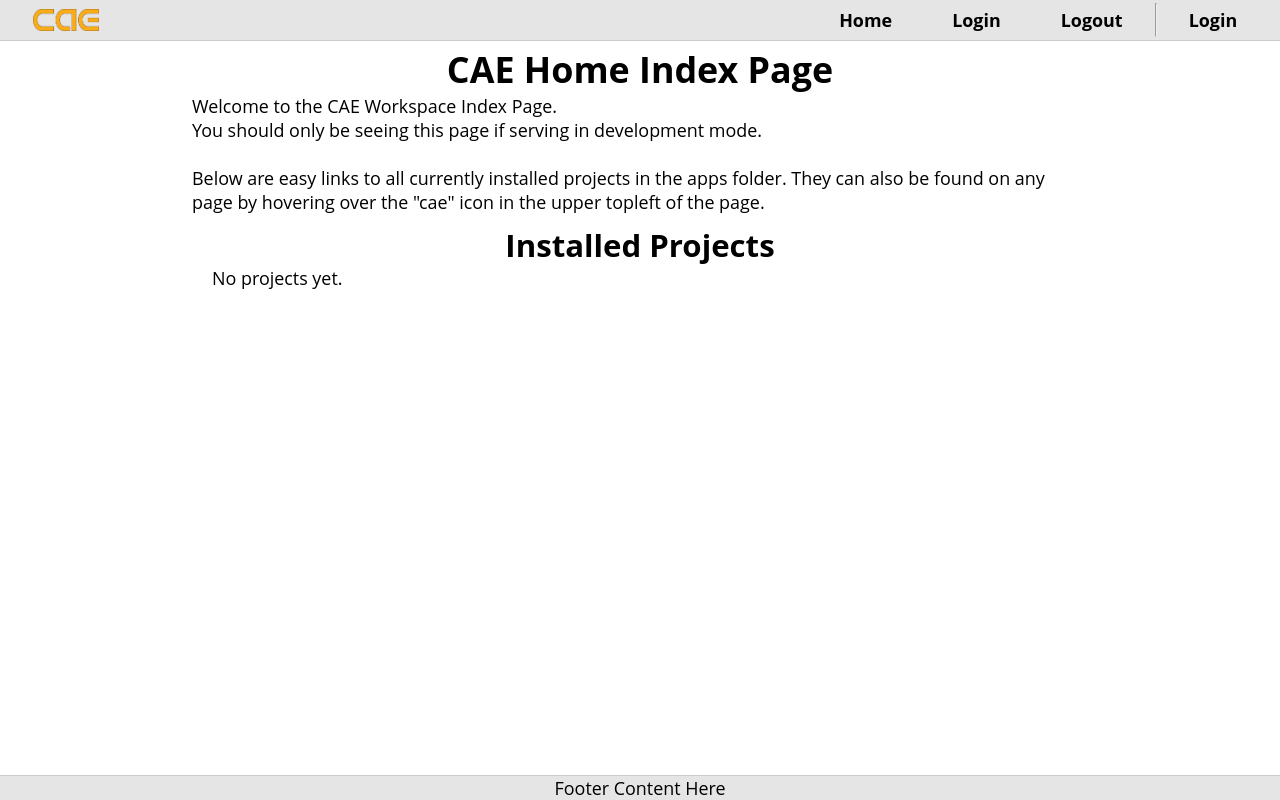
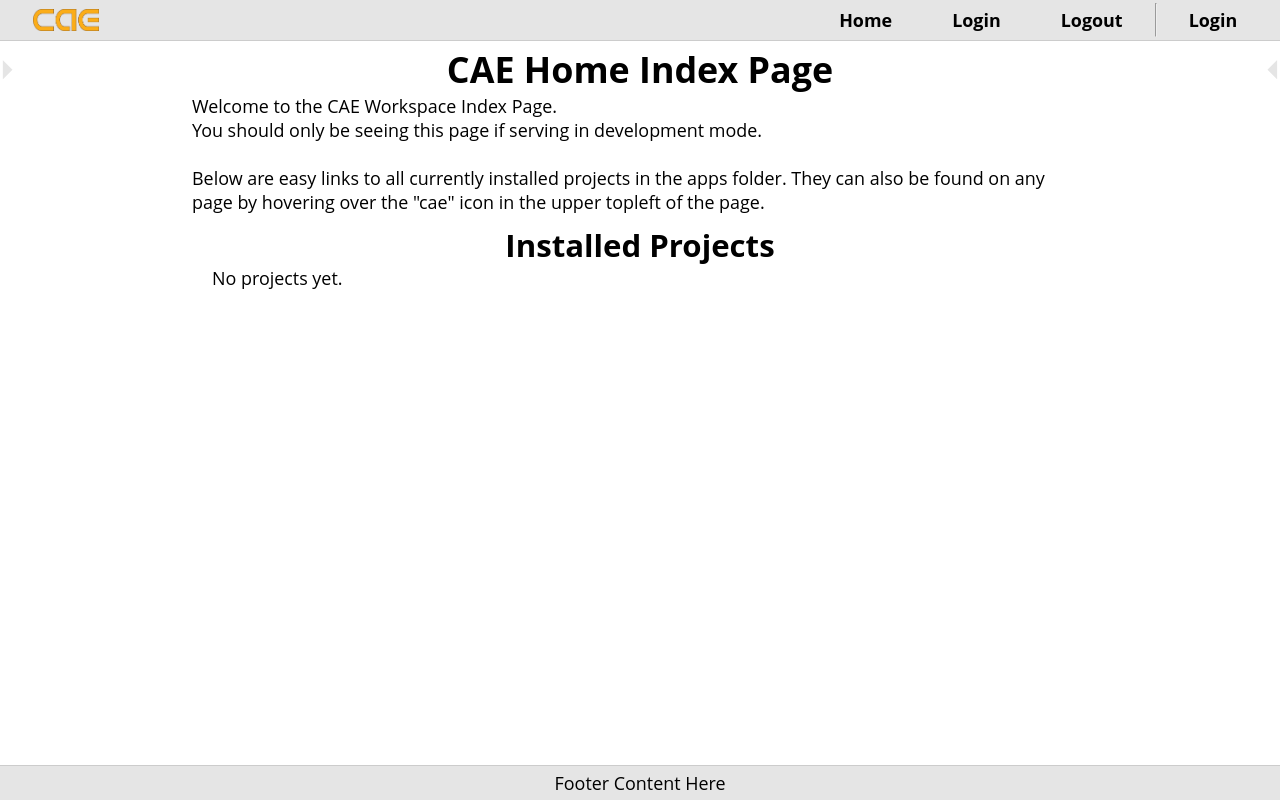
Before and after one commit to jsziede/CAE_Workspace, a Django app: template cae_home/templates/cae_home/index.html in a window 1280 px wide. Run offline with Django 3.2, Linux system fonts and the light colour scheme; the template is opened without the code that fills it, so the values that code supplies are empty.

Commit message:
Implement fully working, basic left and right content bars

```diff
--- a/cae_home/static/cae_home/css/base.css
+++ b/cae_home/static/cae_home/css/base.css
@@ -186,95 +186,10 @@ body {
   body footer {
     position: relative;
     z-index: 10;
-    margin-top: 10px;
     grid-area: footer; }
     @media only print {
       body footer {
         display: none; } }
-
-#content-bar-left, #content-bar-right {
-  position: absolute;
-  display: -webkit-box;
-  display: -moz-box;
-  display: -ms-flexbox;
-  display: -webkit-flex;
-  display: flex;
-  -webkit-flex-direction: row;
-  -moz-flex-direction: row;
-  -ms-flex-direction: row;
-  flex-direction: row;
-  min-height: 100%;
-  /*.rotation-wrapper-outer {
-      /*background-color: pink;*/
-        /*display: table;*
-        position: relative;
-    }
-
-    .rotation-wrapper-inner {
-        /*background-color: red;*
-        position: relative;
-        padding: 50% 0;
-        height: 0;
-    }
-
-    .rotation-wrapper-inner > * {
-        /*display: block;*
-        transform-origin: 50% 50%;
-        transform: rotate(-90deg) translate(-100%);
-        /*margin-top: -50%;*
-        white-space: nowrap;
-
-        font-size: 80%;
-        background-color: pink;
-        border: 1px solid black;
-    }*/
-  /*
-      > div:first-child > * {
-          font-size: 80%;
-          height: auto;
-          /*padding: 50% 0;     // CSS trick to make element's height equal to width when rotated.
-          //transform: rotate(-90deg) translate(-100%);
-          //transform-origin: 50% 50%;
-
-          background-color: red;
-      }*/
-    /*h2, h3 {
-        position: absolute;
-
-        font-size: 80%;
-        transform: rotate(90deg);
-    }*/ }
-  #content-bar-left .content-bar-header, #content-bar-right .content-bar-header {
-    position: relative;
-    background-color: blue; }
-  #content-bar-left .content-bar-header > *, #content-bar-right .content-bar-header > * {
-    position: relative; }
-  #content-bar-left .content-bar-header > * > *, #content-bar-right .content-bar-header > * > * {
-    /*position: absolute;*/
-    /*position: relative;*/
-    /*bottom: 0;*/
-    background-color: red;
-    font-size: 80%;
-    /*transform-origin: 50% 50%;*/
-    transform-origin: top left;
-    transform: rotate(90deg);
-    white-space: nowrap; }
-  #content-bar-left .content-bar-header > * > * > *, #content-bar-right .content-bar-header > * > * > * {
-    transform: rotate(180deg); }
-  #content-bar-left > div:nth-child(2), #content-bar-right > div:nth-child(2) {
-    background-color: green; }
-  #content-bar-left .content-bar-content, #content-bar-right .content-bar-content {
-    -webkit-box-flex: 1;
-    -moz-box-flex: 1;
-    -webkit-flex: 1;
-    -ms-flex: 1;
-    flex: 1; }
-
-#content-bar-right {
-  right: 0; }
-
-#content-bar-left {
-  left: 0; }
 
 body {
   color: #000000; }
@@ -687,6 +602,8 @@ header .header-top nav > ul > li > ul > li:last-child {
       padding: 5px;
       margin-right: 1%; }
 
+#content {
+  padding-bottom: 10px; }
   #content ul {
     padding-left: 20px; }
   #content table {
@@ -730,12 +647,55 @@ header .header-top nav > ul > li > ul > li:last-child {
     padding: 0 !important;
     margin: 0 !important; }
 
+#content-bar-left, #content-bar-right {
+  position: absolute;
+  display: -webkit-box;
+  display: -moz-box;
+  display: -ms-flexbox;
+  display: -webkit-flex;
+  display: flex;
+  -webkit-flex-direction: row;
+  -moz-flex-direction: row;
+  -ms-flex-direction: row;
+  flex-direction: row;
+  min-width: 100%;
+  min-height: 100%; }
+  #content-bar-left > .bar-nav, #content-bar-right > .bar-nav {
+    padding-top: 15px; }
+  #content-bar-left > .bar-content, #content-bar-right > .bar-content {
+    min-height: 100%;
+    padding: 5px; }
+
+#content-bar-left {
+  left: 0; }
+  #content-bar-left > .bar-nav {
+    left: 0;
+    order: 1; }
+
+#content-bar-right {
+  right: 0;
+  -webkit-justify-content: flex-end;
+  -moz-justify-content: flex-end;
+  -ms-justify-content: flex-end;
+  justify-content: flex-end; }
+  #content-bar-right > .bar-nav {
+    right: 0; }
+
+.arrow-right:hover, .arrow-left:hover {
+  background-color: white; }
+
 #content .javascript-warn {
   font-weight: bold;
   text-align: center; }
 
 .fade-out > p {
   font-size: 0px; }
+
+#content-bar-left > .bar-nav p, #content-bar-right > .bar-nav p {
+  font-size: 150%;
+  color: #e5e5e5; }
+#content-bar-left > .bar-nav p:hover, #content-bar-right > .bar-nav p:hover {
+  color: #000000; }
 
 #status-message-container {
     /*background-color: $color-grey-90;
@@ -781,6 +741,11 @@ header .header-top nav > ul > li > ul > li:last-child {
   opacity: 0;
   visibility: hidden; }
 
+#content-bar-left > .bar-content, #content-bar-right > .bar-content {
+  background-color: #e5e5e5;
+  border-right: 1px solid #cccccc;
+  border-left: 1px solid #cccccc; }
+
 #status-message-container .message {
   box-sizing: border-box; }
   #status-message-container .message .exit {
@@ -803,4 +768,7 @@ header .header-top nav > ul > li > ul > li:last-child {
     -o-transition: padding 1.5s, margin 1.5s, font-size 1.5s;
     transition: padding 1.5s, margin 1.5s, font-size 1.5s; }
 
+#content-bar-left > .bar-nav p, #content-bar-right > .bar-nav p {
+  cursor: pointer; }
+
 /*# sourceMappingURL=base.css.map */
--- a/cae_home/static/cae_home/css/sass/_body.scss
+++ b/cae_home/static/cae_home/css/sass/_body.scss
@@ -125,8 +125,6 @@ body {
         position: relative;
         z-index: 10;
 
-        margin-top: 10px;
-
         grid-area: footer;
 
         // Printer layout.
@@ -139,112 +137,6 @@ body {
 //===========================//
 //===== END ----- Block =====//
 //===========================//
-
-
-//=================================//
-//==== START Content Bar Block ====//
-//=================================//
-
-#content-bar-left, #content-bar-right {
-
-    position: absolute;
-
-    @include display-flex;
-    @include flex-direction(row);
-
-    min-height: 100%;
-
-    .content-bar-header {
-        position: relative;
-        background-color: blue;
-    }
-
-    .content-bar-header > * {
-        position: relative;
-    }
-
-    .content-bar-header > * > * {
-        /*position: absolute;*/
-        /*position: relative;*/
-        /*bottom: 0;*/
-        background-color: red;
-
-        font-size: 80%;
-
-        /*transform-origin: 50% 50%;*/
-        transform-origin: top left;
-        transform: rotate(90deg);
-        white-space: nowrap;
-    }
-
-    .content-bar-header > * > * > * {
-        transform: rotate(180deg);
-    }
-
-    /*.rotation-wrapper-outer {
-        /*background-color: pink;*/
-        /*display: table;*
-        position: relative;
-    }
-
-    .rotation-wrapper-inner {
-        /*background-color: red;*
-        position: relative;
-        padding: 50% 0;
-        height: 0;
-    }
-
-    .rotation-wrapper-inner > * {
-        /*display: block;*
-        transform-origin: 50% 50%;
-        transform: rotate(-90deg) translate(-100%);
-        /*margin-top: -50%;*
-        white-space: nowrap;
-
-        font-size: 80%;
-        background-color: pink;
-        border: 1px solid black;
-    }*/
-
-/*
-    > div:first-child > * {
-        font-size: 80%;
-        height: auto;
-        /*padding: 50% 0;     // CSS trick to make element's height equal to width when rotated.
-        //transform: rotate(-90deg) translate(-100%);
-        //transform-origin: 50% 50%;
-
-        background-color: red;
-    }*/
-
-
-    > div:nth-child(2) {
-        background-color: green;
-    }
-
-    /*h2, h3 {
-        position: absolute;
-
-        font-size: 80%;
-        transform: rotate(90deg);
-    }*/
-
-    .content-bar-content {
-        @include flex(1);
-    }
-}
-
-#content-bar-right {
-    right: 0;
-}
-
-#content-bar-left {
-    left: 0;
-}
-
-//=================================//
-//===== END Content Bar Block =====//
-//=================================//
 
 
 //================================================================================//
--- a/cae_home/static/cae_home/css/sass/_content.scss
+++ b/cae_home/static/cae_home/css/sass/_content.scss
@@ -85,6 +85,8 @@
 
 #content {
 
+    padding-bottom: 10px;
+
     ul {
         padding-left: 20px
     }
@@ -158,8 +160,59 @@
 }
 
 //=====================================//
-//===== END Generic Class Block =====//
+//===== END Generic Class Block =======//
 //=====================================//
+
+
+//=================================//
+//==== START Content Bar Block ====//
+//=================================//
+
+#content-bar-left, #content-bar-right {
+    position: absolute;
+
+    @include display-flex;
+    @include flex-direction(row);
+
+    min-width: 100%;
+    min-height: 100%;
+
+    > .bar-nav {
+        padding-top: 15px;
+    }
+
+    > .bar-content {
+        min-height: 100%;
+        padding: 5px;
+    }
+}
+
+#content-bar-left {
+    left: 0;
+
+    > .bar-nav {
+        left: 0;
+        order: 1;
+    }
+}
+
+#content-bar-right {
+    right: 0;
+
+    @include justify-content(flex-end);
+
+    > .bar-nav {
+        right: 0;
+    }
+}
+
+.arrow-right:hover, .arrow-left:hover {
+    background-color: white;
+}
+
+//===============================//
+//==== End Content Bar Block ====//
+//===============================//
 
 
 //================================================================================//
@@ -196,6 +249,26 @@
 //===================================//
 //===== END Generic Class Block =====//
 //===================================//
+
+//=================================//
+//==== START Content Bar Block ====//
+//=================================//
+
+#content-bar-left, #content-bar-right {
+
+    > .bar-nav p {
+        font-size: 150%;
+        color: $theme-header-background;
+    }
+
+    > .bar-nav p:hover {
+        color: $theme-text;
+    }
+}
+
+//===============================//
+//==== End Content Bar Block ====//
+//===============================//
 
 
 //================================================================================//
@@ -326,6 +399,24 @@
 //===================================//
 
 
+//=================================//
+//==== START Content Bar Block ====//
+//=================================//
+
+#content-bar-left, #content-bar-right {
+
+    > .bar-content {
+        background-color: $theme-header-background;
+        border-right: 1px solid $theme-border;
+        border-left: 1px solid $theme-border;
+    }
+}
+
+//===============================//
+//==== End Content Bar Block ====//
+//===============================//
+
+
 //================================================================================//
 //==================================== Other =====================================//
 //================================== Includes: ===================================//
@@ -384,3 +475,19 @@
 //===================================//
 //===== END Generic Class Block =====//
 //===================================//
+
+
+//=================================//
+//==== START Content Bar Block ====//
+//=================================//
+
+#content-bar-left, #content-bar-right {
+
+    > .bar-nav p {
+        cursor: pointer;
+    }
+}
+
+//===============================//
+//==== End Content Bar Block ====//
+//===============================//
--- a/cae_home/static/cae_home/js/side_content_bars.js
+++ b/cae_home/static/cae_home/js/side_content_bars.js
@@ -1,5 +1,5 @@
 /**
- *  Handles fadeout and removal of status messages.
+ *  Handles removal of empty content bars.
  */
 
 
@@ -12,103 +12,75 @@ $(document).ready(function() {
     console.log(left_bar);
     console.log(right_bar);
 
-    // Check if content bars have any elements. Hide if not.
+    // Check if content bars have any elements. Remove if not. Hide if they do.
     if (left_bar.children().length == 0) {
         left_bar.remove();
+    } else {
+        hide_left_bar();
     }
     if (right_bar.children().length == 0) {
         right_bar.remove();
+    } else {
+        hide_right_bar();
     }
 
-    // Loop through right bar.
-    let right_header_array = [];
-    let right_content_dict = {}
-    let right_children = right_bar.children();
-    let dict_key = 'no_header';
-    let dict_value = null;
+    // Handle menu clicks.
+    // Hide left bar on left arrow click.
+    $('#content-bar-left .arrow-left').on('click', function() {
+        console.log('Clicked left arrow.');
+        hide_left_bar();
+    });
+    // Show left bar on right arrow click.
+    $('#content-bar-left .arrow-right').on('click', function() {
+        console.log('Clicked right arrow.');
+        show_left_bar()
+    });
+    // Hide right bar on right arrow click.
+    $('#content-bar-right .arrow-right').on('click', function() {
+        console.log('Clicked left arrow.');
+        hide_right_bar();
+    });
+    // Show right bar on left arrow click.
+    $('#content-bar-right .arrow-left').on('click', function() {
+        console.log('Clicked right arrow.');
+        show_right_bar()
+    });
 
-    for (let index = 0; index < right_children.length; index++) {
-        // console.log(right_children[index]);
 
-        if ($(right_children[index]).is('h2') || $(right_children[index]).is('h3')) {
-            // console.log('Is header.');
-            // Add content to previous dict entry.
-            if (dict_value != null) {
-                right_content_dict[dict_key] = dict_value;
-            }
-
-            // Get new header.
-            dict_key = $(right_children[index]).prop('outerHTML');
-            dict_value = null;
-            right_header_array.push($(right_children[index]).detach());
-        } else {
-            if (dict_value == null) {
-                dict_value = $(right_children[index]).detach();
-            } else {
-                dict_value += $(right_children[index]).detach();
-            }
-        }
+    /**
+     * Hide left bar.
+     */
+    function hide_left_bar() {
+        $('#content-bar-left .bar-content').addClass('hidden');
+        $('#content-bar-left .arrow-right').removeClass('hidden');
+        $('#content-bar-left .arrow-left').addClass('hidden');
     }
 
-    // Add final content values to lst dict entry.
-    if (dict_value != null) {
-        right_content_dict[dict_key] = dict_value;
+    /**
+     * Display left bar.
+     */
+    function show_left_bar() {
+        $('#content-bar-left .bar-content').removeClass('hidden');
+        $('#content-bar-left .arrow-right').addClass('hidden');
+        $('#content-bar-left .arrow-left').removeClass('hidden');
     }
 
-    // console.log('Header array:');
-    // console.log(right_header_array);
-    // console.log('Header Dict:');
-    // console.log(right_content_dict);
-
-    // console.log('============================================================');
-    // console.log('============================================================');
-
-    let append_header = $('<div class="content-bar-header"></div>');
-    for (let index = 0; index < right_header_array.length; index++) {
-
-        let header_wrapper = $('<div class=content-bar-header-wrapper></div>');
-        header_wrapper.append(right_header_array[index][0]);
-        append_header.append(header_wrapper);
-
-        // append_header.append(right_header_array[index][0]);
+    /**
+     * Hide right bar.
+     */
+    function hide_right_bar() {
+        $('#content-bar-right .bar-content').addClass('hidden');
+        $('#content-bar-right .arrow-left').removeClass('hidden');
+        $('#content-bar-right .arrow-right').addClass('hidden');
     }
 
-    // console.log(right_bar_header);
-    right_bar.append(append_header);
-    right_bar.append('<div class="content-bar-content">Content</div>');
+    /**
+     *  Display right bar.
+     */
+    function show_right_bar() {
+        $('#content-bar-right .bar-content').removeClass('hidden');
+        $('#content-bar-right .arrow-left').addClass('hidden');
+        $('#content-bar-right .arrow-right').removeClass('hidden');
+    }
 
-    let right_bar_header = $('.content-bar-header').children();
-
-    console.log(right_bar_header);
-    console.log('============================================================');
-    console.log('============================================================');
-    for (let index = 0; index < right_bar_header.length; index++) {
-
-        // let width_holder = $(right_bar_header[index]).width();
-        // $(right_bar_header[index]).width($(right_bar_header[index]).height());
-        // $(right_bar_header[index]).height(width_holder);
-
-        // console.log($(right_bar_header[index]).children().width());
-
-        let child_width = $(right_bar_header[index]).children().width();
-        let child_height = $(right_bar_header[index]).children().height();
-        console.log('Width: ' + child_width);
-        console.log('Height: ' + child_height);
-
-        // $(right_bar_header[index]).css('max-height', child_height);
-        // $(right_bar_header[index]).css('max-width', child_width);
-
-        $(right_bar_header[index]).css('height', child_width);
-        $(right_bar_header[index]).css('width', child_height);
-        // $(right_bar_header[index]).css('padding-top', child_width);
-        // $(right_bar_header[index]).css('max-height', child_width);
-        // $(right_bar_header[index]).css('max-width', child_height);
-
-        $(right_bar_header[index]).children().css('width', child_width);
-        // $(right_bar_header[index]).children().css('height', child_width);
-        // $(right_bar_header[index]).children().css('max-width', old_height);
-        // $(right_bar_header[index]).children().css('max-height', old_width);
-        console.log(right_bar_header[index]);
-
-    }
 });
--- a/cae_home/templates/cae_home/base.html
+++ b/cae_home/templates/cae_home/base.html
@@ -69,7 +69,13 @@
       {% block placeholder_left %}
         <div id="main-placeholder-left">
           <div id="content-bar-left">
-            {% block content-bar-left %}{% endblock content-bar-left %}
+            <div class="bar-nav">
+              <p class="arrow-right">&#9205;</p>
+              <p class="arrow-left">&#9204;</p>
+            </div>
+            <div class="bar-content">
+              {% block content-bar-left %}{% endblock content-bar-left %}
+            </div>
           </div>
         </div>
       {% endblock placeholder_left %}
@@ -79,7 +85,13 @@
       {% block placeholder_right %}
         <div id="main-placeholder-right">
           <div id="content-bar-right">
-            {% block content-bar-right %}{% endblock content-bar-right %}
+            <div class="bar-nav">
+              <p class="arrow-right">&#9205;</p>
+              <p class="arrow-left">&#9204;</p>
+            </div>
+            <div class="bar-content">
+              {% block content-bar-right %}{% endblock content-bar-right %}
+            </div>
           </div>
         </div>
       {% endblock placeholder_right %}
```
Lines whose indentation alone changed are shown as unchanged.
